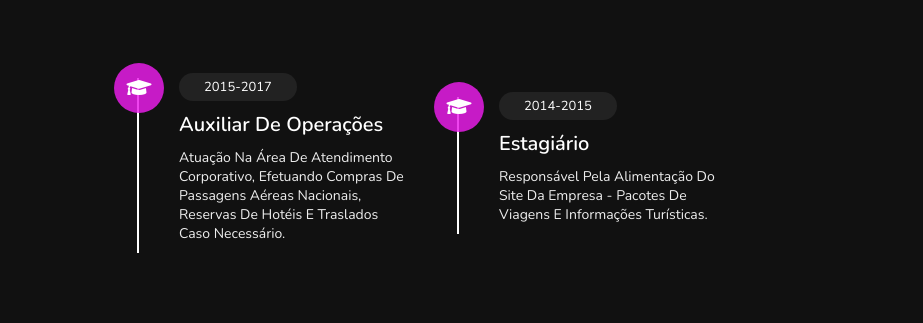
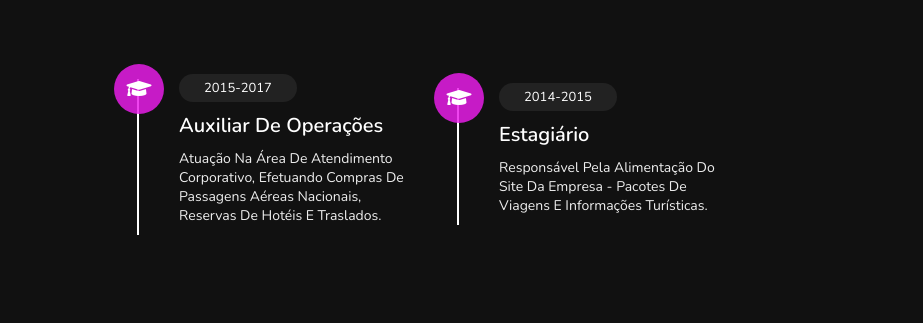
Before and after one commit to HarySol/PortifolioHaryelleS, a plain HTML site: page index.html in a window 1280 px wide. Shown: the part 2760-3083 px from the top of the page, without its empty margins (353-1276 px from the left). Drawn offline with nearby package versions, Linux system fonts and the light colour scheme.

Commit message:
Update index.html

```diff
--- a/index.html
+++ b/index.html
@@ -120,7 +120,7 @@
             <i class="fas fa-graduation-cap"></i>
             <span>2015-2017</span>
             <h3>Auxiliar de Operações</h3>
-            <p>Atuação na área de Atendimento Corporativo, efetuando compras de passagens aéreas nacionais, reservas de hotéis e traslados caso necessário. </p>
+            <p>Atuação na área de Atendimento Corporativo, efetuando compras de passagens aéreas nacionais, reservas de hotéis e traslados. </p>
             </div>
 
         <div class="box-container">
```
